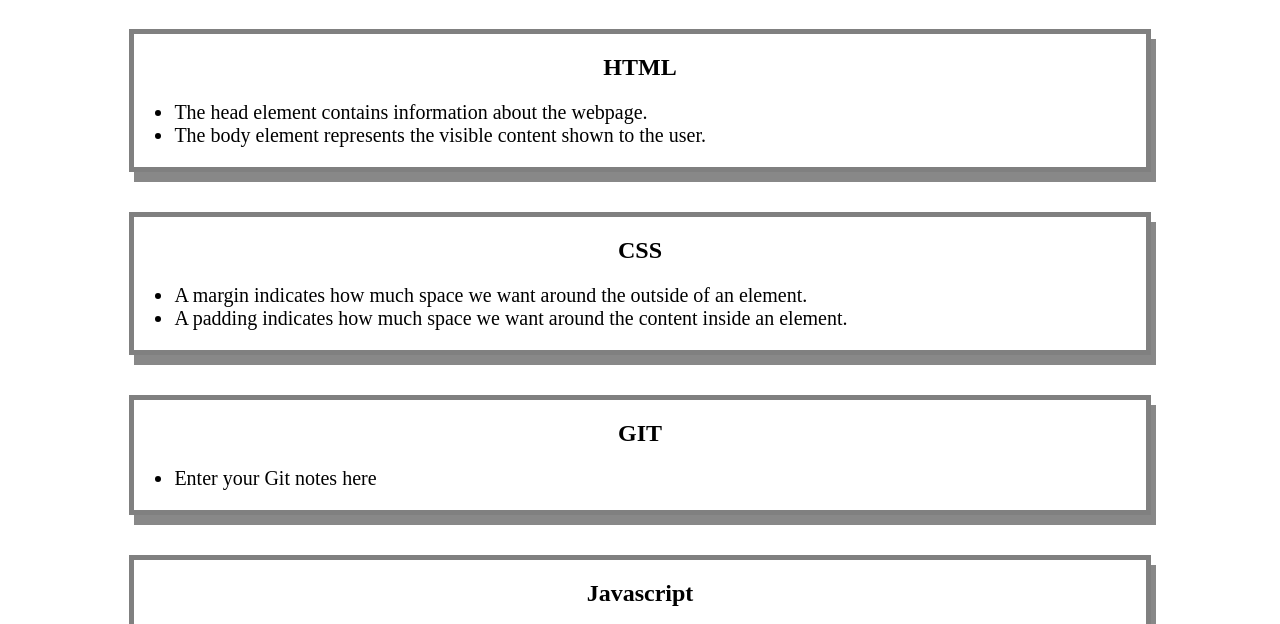
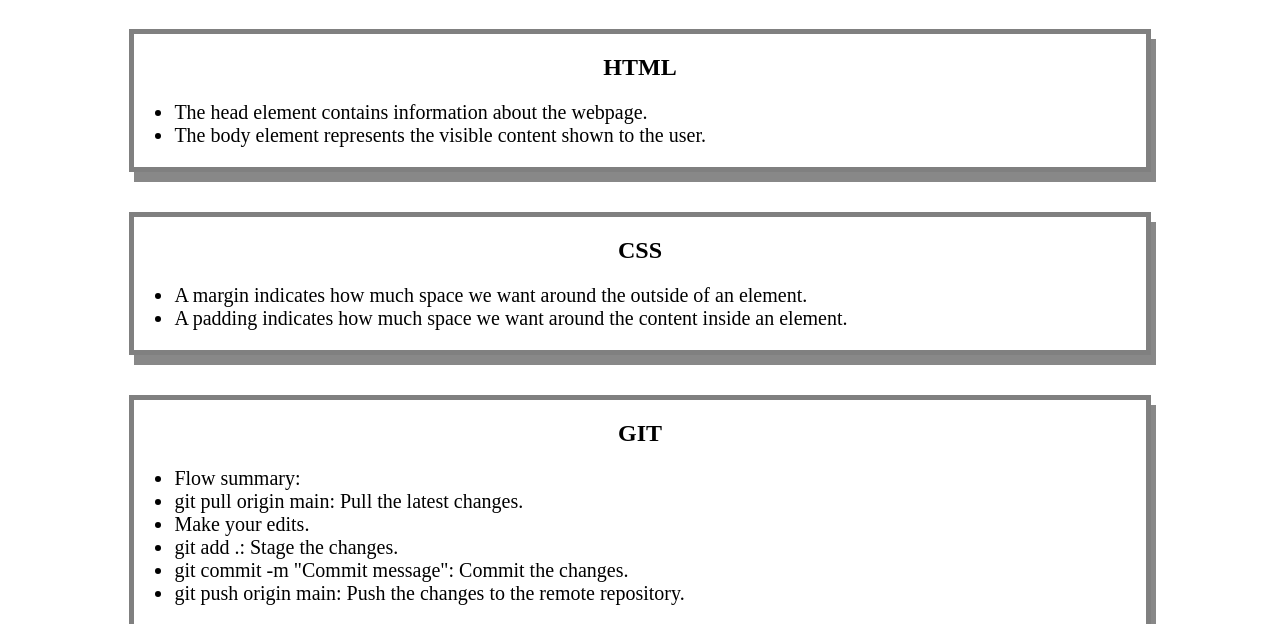
Before and after one commit to Trinigch/prework-study-guide, a plain HTML site: page index.html in a window 1280 px wide. Shown: the part 152-776 px from the top of the page. Drawn offline with Linux system fonts and the light colour scheme.

Commit message:
adding readme

```diff
--- a/index.html
+++ b/index.html
@@ -34,7 +34,12 @@
       <section class="card" id="git-section">
           <h2>GIT</h2>
           <ul>
-            <li>Enter your Git notes here</li>
+            <li>Flow summary:</li>
+            <li>git pull origin main: Pull the latest changes.</li>
+            <li>Make your edits.</li>
+            <li>git add .: Stage the changes.</li>
+            <li>git commit -m "Commit message": Commit the changes.</li>
+            <li>git push origin main: Push the changes to the remote repository.</li>
           </ul>
       </section>
 
```
Also changed, not shown: assets/images/screenshots.png (added), assets/images/test.png (added), 1 other file.
